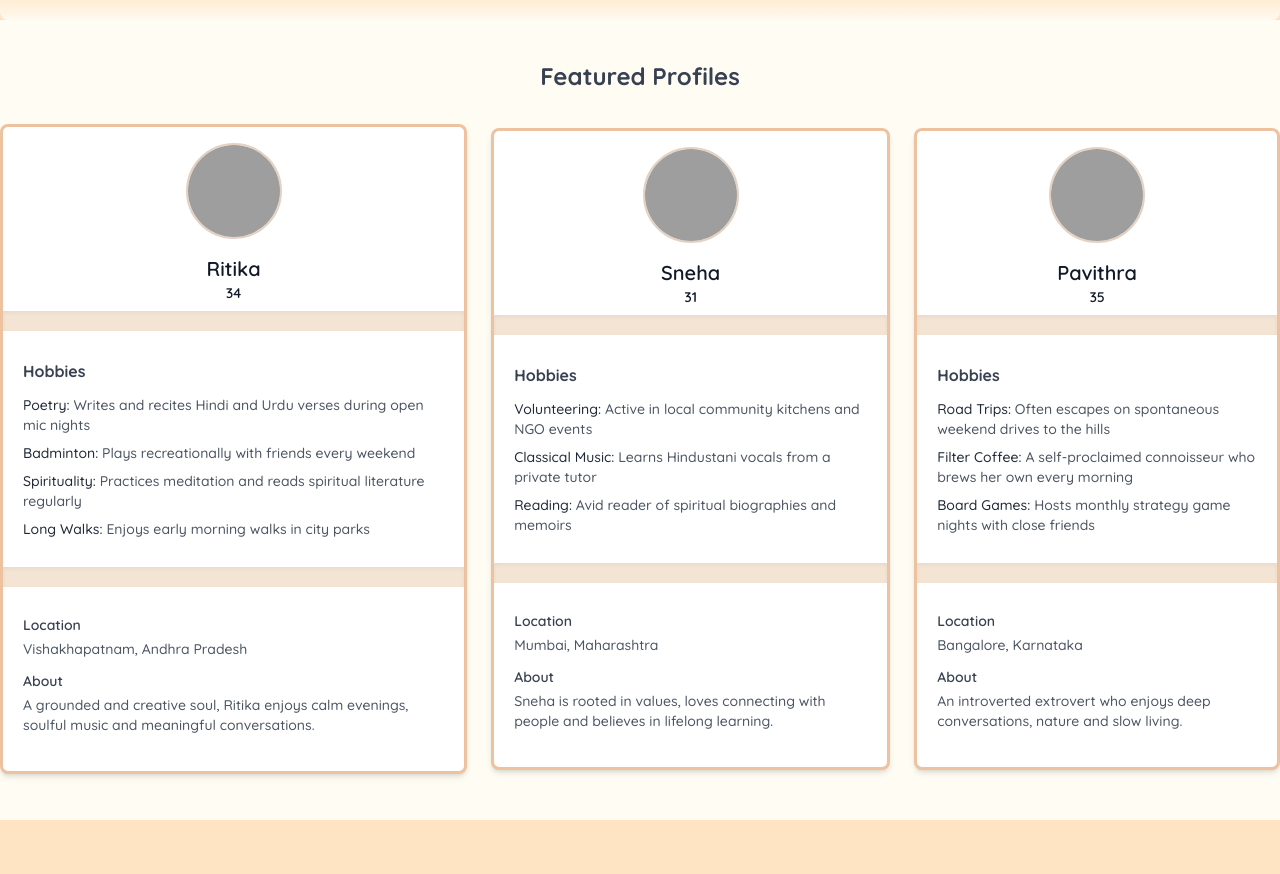
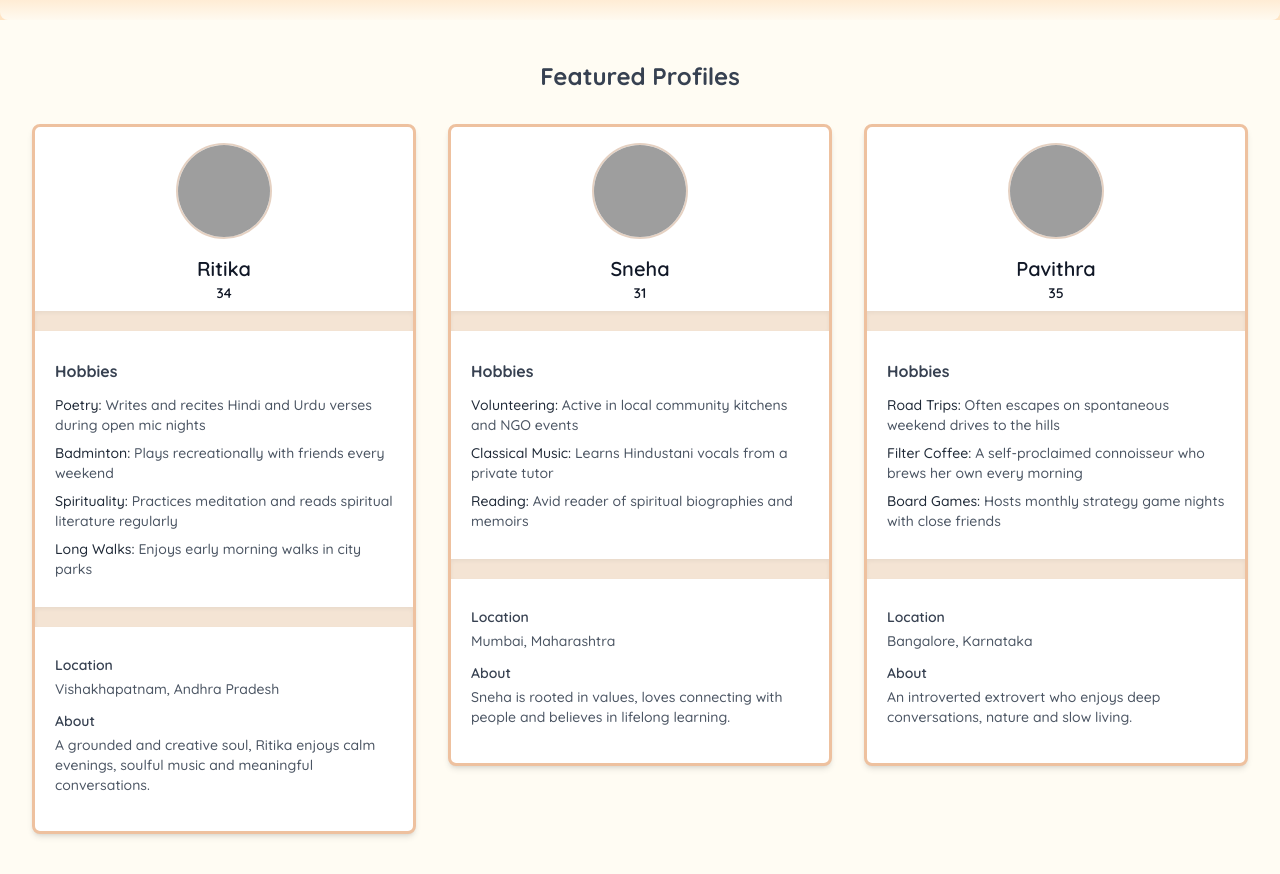
Before and after one commit to neeraj500/match-task, a React (Vite) app: page / in a window 1280 px wide. Shown: the part 380-1254 px from the top of the page. Before the commit the page ends 1200 px from the top, so only its background shows below. Built offline with nearby package versions, Linux system fonts and the light colour scheme; grey boxes are pictures that could not be loaded.

Commit message:
handle mobile view styles

```diff
--- a/src/components/HeroSection.jsx
+++ b/src/components/HeroSection.jsx
@@ -1,7 +1,7 @@
 import React from "react";
-import slideOne from "../../public/slide-one.jpg";
-import slideTwo from "../../public/slide-two.jpg";
-import slideThree from "../../public/slide-three.jpg";
+import slideOne from "/slide-one.jpg";
+import slideTwo from "/slide-two.jpg";
+import slideThree from "/slide-three.jpg";
 
 const HeroSection = () => {
   return (
--- a/src/components/Profile.jsx
+++ b/src/components/Profile.jsx
@@ -1,34 +1,45 @@
 import React from "react";
-import data from "../data/data.json";
-import Separator from "./Separator";
+import data from "../data/data.json"; // Assuming data.json is correctly structured
+import Separator from "./Separator"; // Assuming Separator component exists
 
 const Profile = () => {
   return (
+    // Keep overall padding and background
     <div className="py-10 min-h-screen w-full bg-[#fffcf3]">
       {/* Title: Centered text */}
       <h1 className="text-2xl font-bold text-gray-700 mb-8 text-center">
         Featured Profiles
       </h1>
 
-      <div className="flex justify-center items-center gap-6 max-w-screen-xl mx-auto rounded-xl">
+      {/* Container for the profile cards */}
+      {/* Mobile: flex-col to stack vertically, items-center to center cards, px-4 for side padding */}
+      {/* Medium screens and up (md:): switch to flex-row, justify-center, items-start (good for potentially varying card heights), adjust gap and padding */}
+      <div className="flex flex-col items-center gap-6 px-4 md:flex-row md:justify-center md:items-start md:flex-wrap md:gap-8 max-w-screen-xl mx-auto rounded-xl">
+        {/* Added md:flex-wrap in case cards need to wrap on medium screens */}
+        {/* Changed md:items-center to md:items-start to better align cards if their heights differ */}
+
         {data.map((item) => (
           <div
             key={item.id || item.name}
-            className="bg-white rounded-lg shadow-md overflow-hidden flex flex-col transition-shadow duration-300  hover:shadow-lg border-3 border-[#eec19f] py-4"
+            // Card Styling
+            // Mobile: w-full to take full width, max-w-md to prevent it getting too wide
+            // Medium screens and up (md:): reset width to auto, set max-width for desktop layout (e.g., max-w-xs or max-w-sm)
+            className="bg-white rounded-lg shadow-md overflow-hidden flex flex-col transition-shadow duration-300 hover:shadow-lg border-3 border-[#eec19f] py-4 w-full max-w-md md:w-auto md:max-w-xs lg:max-w-sm"
+            // Use md:max-w-xs for smaller cards side-by-side, lg:max-w-sm allows slightly larger cards on wider screens
+            // You can adjust md:max-w-xs / lg:max-w-sm based on how many cards you want side-by-side and how wide they should be.
           >
             {/* Top Section: Avatar and Basic Info */}
-
-            <div className="flex flex-col items-center">
+            <div className="flex flex-col items-center px-4"> {/* Added some horizontal padding inside card */}
               {/* Avatar: Centered */}
-              <div className="w-24 h-24 mb-4 flex-shrink-0"> {/* Added flex-shrink-0 */}
+              <div className="w-24 h-24 mb-4 flex-shrink-0">
                 <img
-                  src={item.avatar}
+                  src={item.avatar} // Ensure this path is correct (consider Vite import or public folder path)
                   alt={`${item.name}'s avatar`}
                   className="w-full h-full rounded-full object-cover border-2 border-[#e5d1c2]"
                   loading="lazy"
                 />
               </div>
-              {/* Name and Age container: Set to full width and left-align text */}
+              {/* Name and Age container */}
               <div className="w-full text-center">
                 <p className="text-xl font-semibold text-gray-900">
                   {item.name}
@@ -36,9 +47,12 @@ const Profile = () => {
                 <p className="text-sm font-semibold text-gray-900">{item.age}</p>
               </div>
             </div>
-            <Separator/>
+
+            <Separator />
+
             {/* Middle Section: Hobbies */}
             {item.hobbies && item.hobbies.length > 0 && (
+              // Consistent padding
               <div className="p-5 text-left">
                 <h3 className="text-md font-bold text-gray-700 mb-3">Hobbies</h3>
                 <ul className="space-y-2">
@@ -51,8 +65,11 @@ const Profile = () => {
                 </ul>
               </div>
             )}
-          <Separator/>
+
+            <Separator />
+
             {/* Bottom Section: Location & Description */}
+            {/* Consistent padding and spacing */}
             <div className="p-5 space-y-3 text-sm text-left">
               {item.location && (
                 <div>
```
Lines whose indentation alone changed are shown as unchanged.
